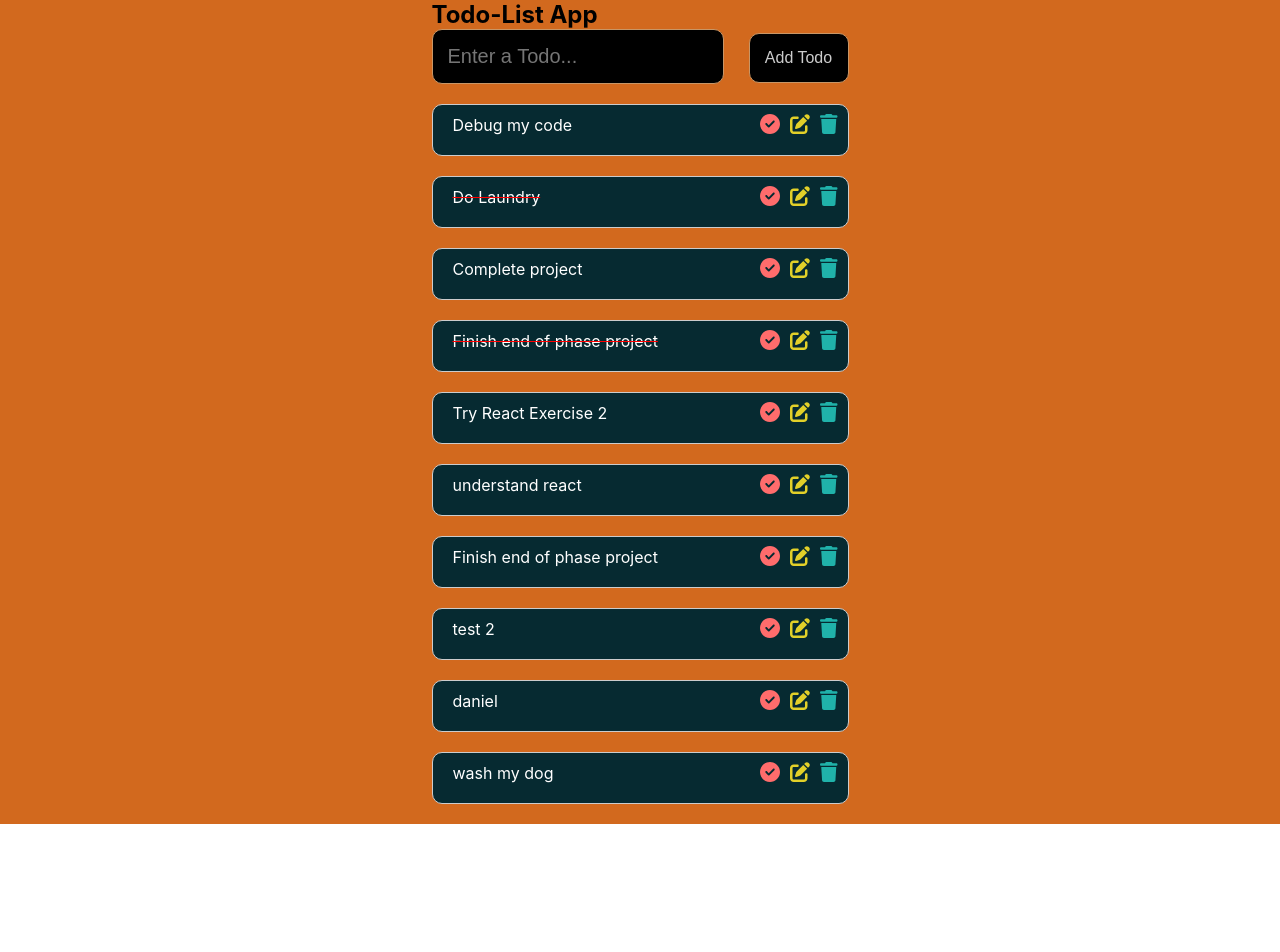
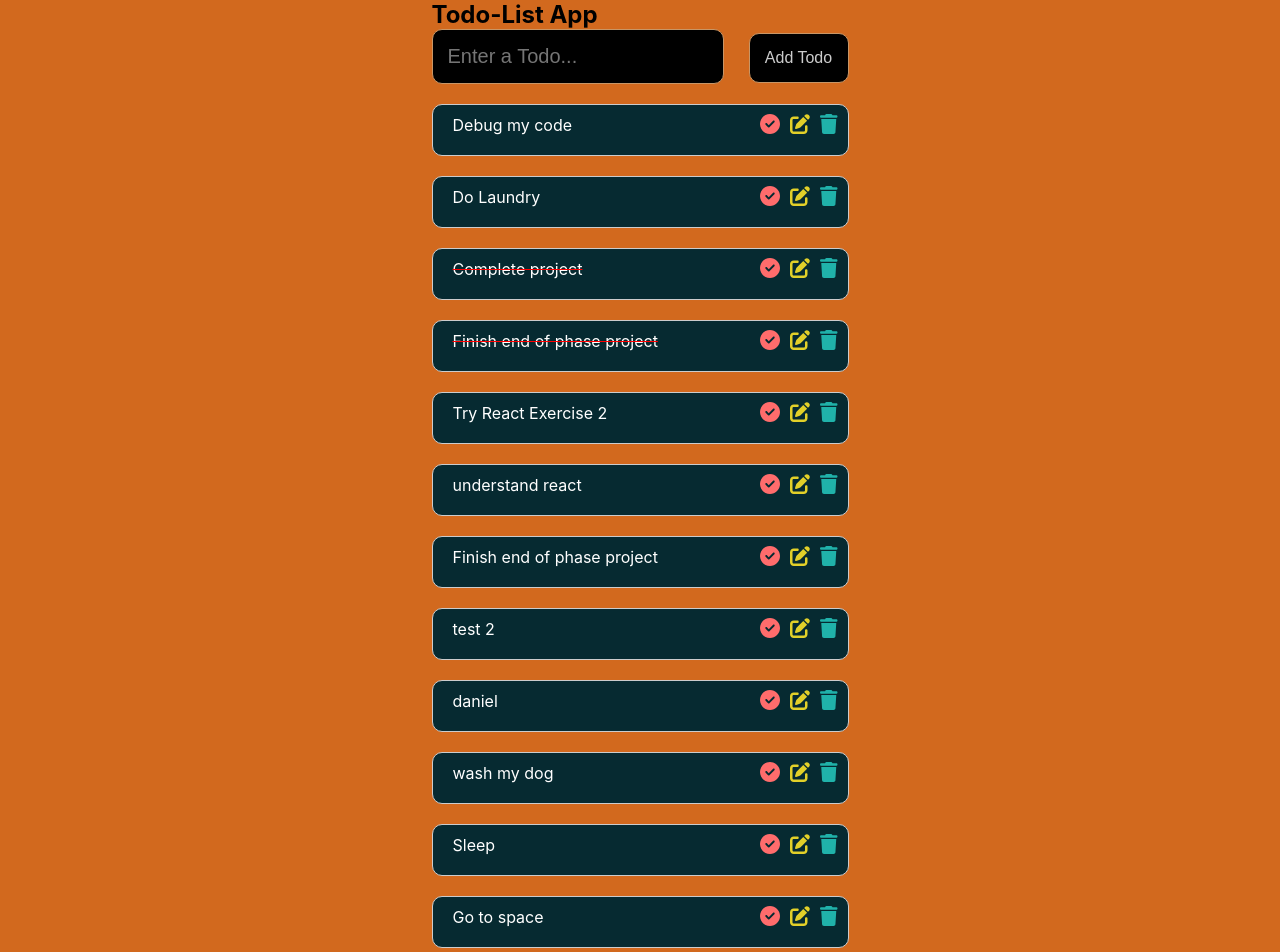
Before and after one commit to BlackHawk0/to-do, a React (Create React App) app: page / in a window 1280 px wide. Shown: the top 952 px of the page. Before the commit the page ends 824 px from the top, so only its background shows below. Built offline with nearby package versions, Linux system fonts and the light colour scheme; data requests are answered from the project's data file.

Commit message:
fixes on complete functionality

```diff
--- a/db.json
+++ b/db.json
@@ -8,12 +8,12 @@
     {
       "id": 2,
       "title": "Do Laundry",
-      "completed": true
+      "completed": false
     },
     {
       "id": 3,
       "title": "Complete project",
-      "completed": false
+      "completed": true
     },
     {
       "id": 4,
@@ -49,6 +49,16 @@
       "title": "wash my dog",
       "completed": false,
       "id": 10
+    },
+    {
+      "title": "Sleep",
+      "completed": false,
+      "id": 11
+    },
+    {
+      "title": "Go to space",
+      "completed": false,
+      "id": 12
     }
   ]
 }
--- a/src/component/Todo.js
+++ b/src/component/Todo.js
@@ -8,6 +8,8 @@ function Todo({todo, del, onUpdate}) {
 
     function handleComplete(){
         todo.completed = !todo.completed
+        onUpdate(todo)
+
     }
     function handleEdit(){
         setIsEditing(true)
@@ -18,7 +20,7 @@ function Todo({todo, del, onUpdate}) {
     }
 
     function handleUpdate(e){
-        e.preventDefault()
+        // e.preventDefault()
         if(newTitle !== todo.title){
             todo.title = newTitle
         }
--- a/src/component/TodoForm.js
+++ b/src/component/TodoForm.js
@@ -24,8 +24,9 @@ function TodoForm({items, del, onUpdate}){
        })
        .then(response => response.json())
        .then(data => {
-           setTodos([...todos, data]);
+           setTodos({...todos, data});
            setInput("");
+
        })
     }
 
```
